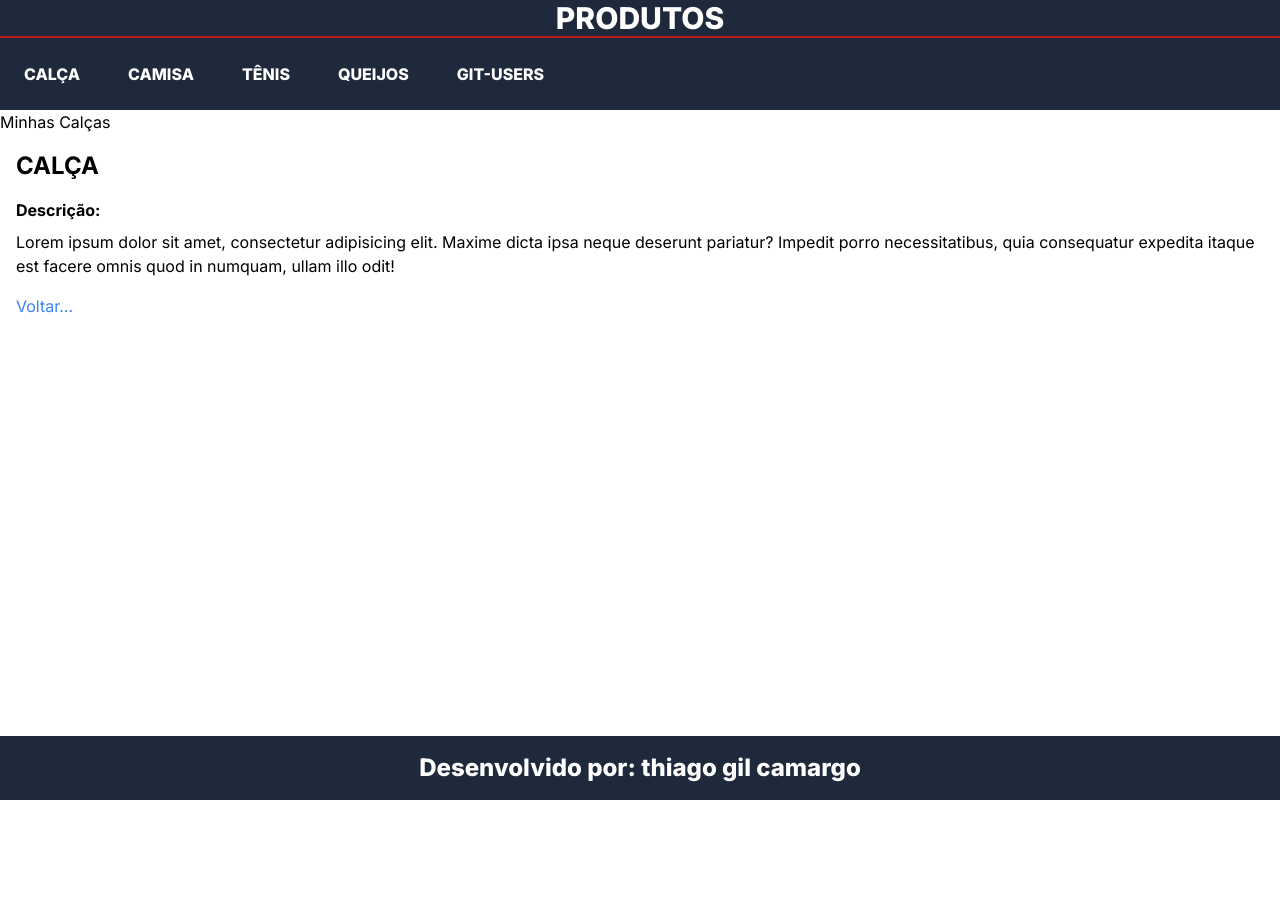
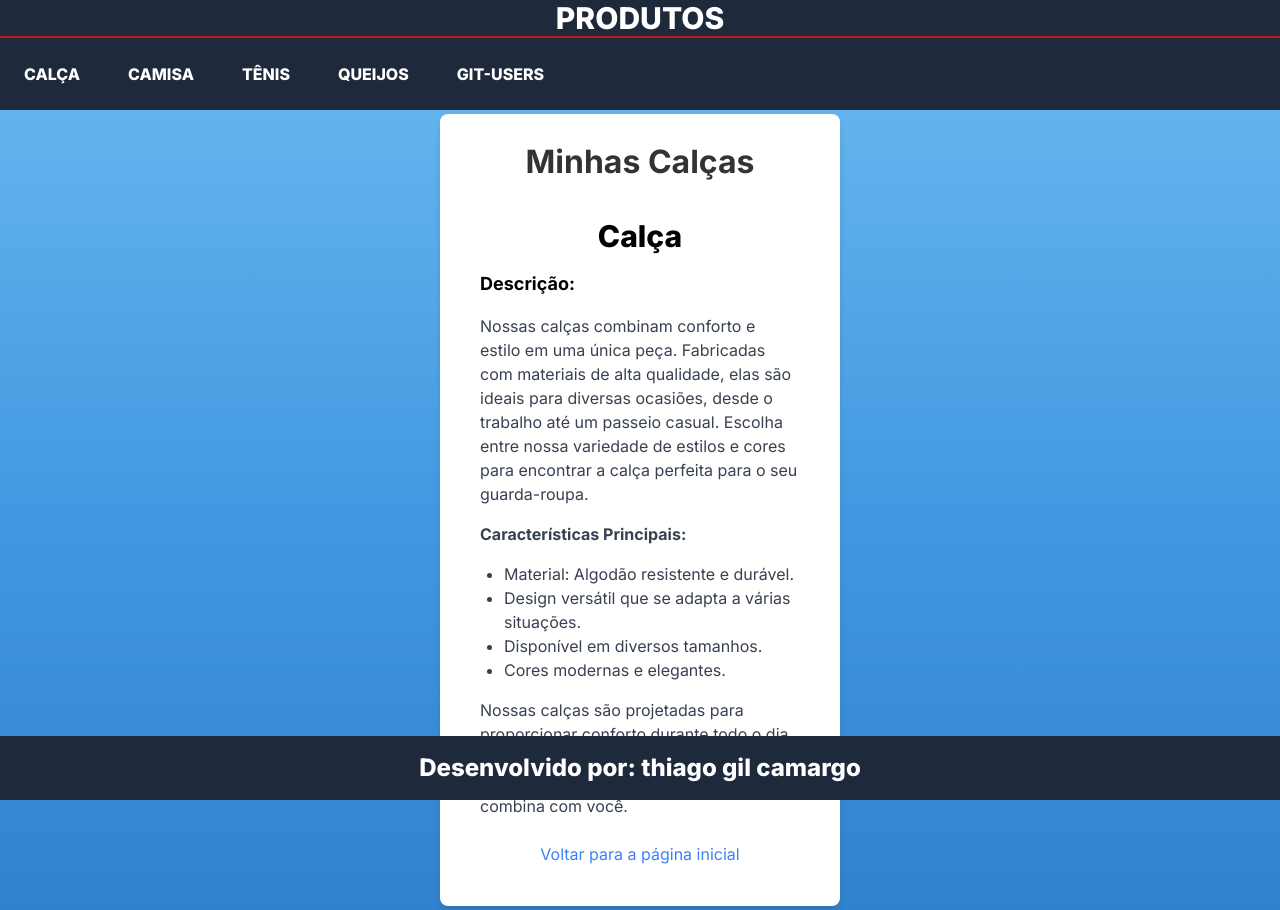
Before and after one commit to thiagogilcamargo/loja-app, a Next.js app: page /produtos/calca in a window 1280 px wide. Before the commit the page ends 800 px from the top, so only its background shows below. Built offline with nearby package versions, Linux system fonts and the light colour scheme.

Commit message:
brauncado com estilização

```diff
--- a/src/app/globals.css
+++ b/src/app/globals.css
@@ -18,7 +18,7 @@
   }
 
   .card-user li {
-    @apply p-5 m-5 bg-white rounded-lg shadow-md w-32 h-40; /* Reduza o tamanho dos cartões */
+    @apply p-5 m-5 bg-slate-800 rounded-lg shadow-md w-32 h-40; /* Reduza o tamanho dos cartões */
   }
 
   .card-user img {
@@ -26,7 +26,7 @@
   }
 
   .card-user figcaption {
-    @apply text-center font-bold text-sm mt-2; /* Reduza o tamanho do texto e a margem superior */
+    @apply text-center  font-bold text-sm mt-2  text-white; /* Reduza o tamanho do texto e a margem superior */
   }
 
 /* Estilos para a classe .page-background */
--- a/src/app/produtos/calca/layout.jsx
+++ b/src/app/produtos/calca/layout.jsx
@@ -1,9 +1,36 @@
+export default function CalcaLayout({ children }) {
+  const layoutStyle = {
+    background: 'linear-gradient(to bottom, #63B3ED, #4299E1, #3182CE)',
+    minHeight: '100vh',
+    display: 'flex',
+    flexDirection: 'column',
+    alignItems: 'center',
+    justifyContent: 'center',
+  };
 
-export default function CalcaLayout({ children }) {
+  const containerStyle = {
+    background: 'white',
+    borderRadius: '8px',
+    padding: '24px',
+    boxShadow: '0 4px 6px rgba(0, 0, 0, 0.1)',
+    maxWidth: '400px',
+    width: '100%',
+  };
+
+  const headingStyle = {
+    fontSize: '2rem',
+    fontWeight: 'bold',
+    color: '#333',
+    marginBottom: '1rem',
+    textAlign: 'center',
+  };
+
   return (
-   <div>
-    <h1>Minhas Calças</h1>
+    <div style={layoutStyle}>
+      <div style={containerStyle}>
+        <h1 style={headingStyle}>Minhas Calças</h1>
         {children}
-   </div>
-  )
+      </div>
+    </div>
+  );
 }
--- a/src/app/produtos/calca/page.jsx
+++ b/src/app/produtos/calca/page.jsx
@@ -3,19 +3,40 @@ import Link from "next/link";
 export default function Calca() {
   return (
     <div className="p-4">
-      <h1 className="text-2xl font-bold mb-4">CALÇA</h1>
-      <p className="mb-2">
+      <h1 className="text-3xl font-extrabold mb-4 text-center">Calça</h1>
+      <p className="text-lg mb-4">
         <strong>Descrição:</strong>
       </p>
-      <p className="mb-4">
-        Lorem ipsum dolor sit amet, consectetur adipisicing elit. Maxime dicta
-        ipsa neque deserunt pariatur? Impedit porro necessitatibus, quia
-        consequatur expedita itaque est facere omnis quod in numquam, ullam illo
-        odit!
+      <div className="mb-4">
+        <p className="text-gray-700">
+          Nossas calças combinam conforto e estilo em uma única peça. Fabricadas
+          com materiais de alta qualidade, elas são ideais para diversas
+          ocasiões, desde o trabalho até um passeio casual. Escolha entre nossa
+          variedade de estilos e cores para encontrar a calça perfeita para o
+          seu guarda-roupa.
+        </p>
+      </div>
+      <p className="text-gray-700 mb-4">
+        <strong>Características Principais:</strong>
       </p>
-      <p>
+      <ul className="list-disc ml-6">
+        <li className="text-gray-700">
+          Material: Algodão resistente e durável.
+        </li>
+        <li className="text-gray-700">
+          Design versátil que se adapta a várias situações.
+        </li>
+        <li className="text-gray-700">Disponível em diversos tamanhos.</li>
+        <li className="text-gray-700">Cores modernas e elegantes.</li>
+      </ul>
+      <p className="mt-4 text-gray-700">
+        Nossas calças são projetadas para proporcionar conforto durante todo o
+        dia, mantendo você na moda. Seja qual for o seu estilo, você encontrará
+        uma calça que combina com você.
+      </p>
+      <p className="mt-6 text-center">
         <Link href="/" className="text-blue-500 hover:underline">
-          Voltar...
+          Voltar para a página inicial
         </Link>
       </p>
     </div>
--- a/src/app/produtos/camisa/page.jsx
+++ b/src/app/produtos/camisa/page.jsx
@@ -3,21 +3,40 @@ import Link from "next/link";
 export default function Camisa() {
   return (
     <div className="p-4">
-      <h1 className="text-2xl font-bold mb-4">CAMISA</h1>
-      <p className="mb-2">
+      <h1 className="text-3xl font-extrabold mb-4 text-center">Camisa</h1>
+      <p className="text-lg mb-4">
         <strong>Descrição:</strong>
       </p>
       <div className="mb-4">
-        <p>
-          Lorem ipsum dolor sit amet, consectetur adipisicing elit. Ullam ipsum
-          inventore rerum voluptas nemo dicta vitae! Obcaecati beatae odit
-          facilis amet quae eos exercitationem eligendi saepe quisquam! Ipsam,
-          eaque suscipit!
+        <p className="text-gray-700">
+          A camisa é uma peça essencial no guarda-roupa de qualquer pessoa. Ela
+          combina estilo, conforto e versatilidade. Feita com tecido de alta
+          qualidade, nossa coleção de camisas oferece o máximo em elegância e
+          durabilidade.
         </p>
       </div>
-      <p>
+      <p className="text-gray-700 mb-4">
+        <strong>Características Principais:</strong>
+      </p>
+      <ul className="list-disc ml-6">
+        <li className="text-gray-700">
+          Material: Algodão de alta qualidade.
+        </li>
+        <li className="text-gray-700">
+          Design elegante que combina com várias ocasiões.
+        </li>
+        <li className="text-gray-700">Disponível em diversos tamanhos.</li>
+        <li className="text-gray-700">Cores modernas e atemporais.</li>
+      </ul>
+      <p className="mt-4 text-gray-700">
+        A camisa é uma escolha perfeita para ocasiões casuais ou formais. Ela
+        pode ser usada no trabalho, em encontros ou em eventos especiais. Com a
+        nossa variedade de estilos e tamanhos, você certamente encontrará a
+        camisa ideal para você.
+      </p>
+      <p className="mt-6 text-center">
         <Link href="/" className="text-blue-500 hover:underline">
-          Voltar...
+          Voltar para a página inicial
         </Link>
       </p>
     </div>
--- a/src/app/produtos/fazenda/loja/laticinios/page.jsx
+++ b/src/app/produtos/fazenda/loja/laticinios/page.jsx
@@ -1,22 +1,31 @@
 import Image from "next/image";
+
 
 export default async function TodosLaticinios() {
     let queijos;
-    try{
+    try {
         const response = await fetch("http://localhost:3000/api/laticinios/0");
         queijos = await response.json();
-    }catch(error){
+    } catch (error) {
         console.log(error);
         redirect("/error");
     }
+
+     // Estilização CSS para a imagem de fundo
+     const pageStyle = {
+        background: `url('/queijo.avif')`,
+        backgroundSize: 'cover',
+        backgroundRepeat: 'no-repeat',
+    };
+
     return (
-        <div className="p-4">
-
-            <h1 className="text-2xl font-bold mb-4">Laticínios</h1>
-
-            <table className="w-full table-auto border-collapse">
+        <div className="page-background" style={pageStyle}>
+            <div className="bg-slate-800 p-8 mt-8 mx-4 rounded-lg">
+                <h1 className="text-3xl font-extrabold text-white mb-4 text-center">Laticínios</h1>
+                <div className="overflow-x-auto">
+                    <table className="w-full table-auto">
                         <thead>
-                    <tr className="bg-gray-200">
+                            <tr className="bg-gray-200 text-black">
                                 <th className="border p-2">ID</th>
                                 <th className="border p-2">Imagem</th>
                                 <th className="border p-2">Nome</th>
@@ -27,25 +36,22 @@ return (
                         </thead>
                         <tbody>
                             {queijos.map((queijo) => (
-                        <tr key={queijo.id}>
-                            <td className="border p-2">{queijo.id}</td>
-                            <td className="border p-2">
+                                <tr key={queijo.id} className="text-white">
+                                    <td className="border p-2 text-center">{queijo.id}</td>
+                                    <td className="border p-2 flex items-center justify-center">
                                         <Image src={queijo.imagem} width={100} height={100} alt={queijo.descricao} />
                                     </td>
-                            <td className="border p-2">{queijo.nome}</td>
-                            <td className="border p-2">{queijo.preco}</td>
-                            <td className="border p-2">{queijo.categoria}</td>
-                            <td className="border p-2">{queijo.descricao}</td>
+                                    <td className="border p-2 text-center">{queijo.nome}</td>
+                                    <td className="border p-2 text-center">{queijo.preco}</td>
+                                    <td className="border p-2 text-center">{queijo.categoria}</td>
+                                    <td className="border p-2 text-center">{queijo.descricao}</td>
                                 </tr>
                             ))}
                         </tbody>
-                <tfoot>
-                    <tr className="bg-gray-200">
-                        <td className="border p-2" colSpan="6">Total de Laticínios: {queijos.length}</td>
-                    </tr>
-                </tfoot>
                     </table>
-
                 </div>
-    )
+                <p className="text-white text-center mt-4">Total de Laticínios: {queijos.length}</p>
+            </div>
+        </div>
+    );
 }
--- a/src/app/produtos/tenis/page.jsx
+++ b/src/app/produtos/tenis/page.jsx
@@ -3,21 +3,40 @@ import Link from "next/link";
 export default function Tenis() {
   return (
     <div className="p-4">
-      <h1 className="text-2xl font-bold mb-4">TÊNIS</h1>
-      <p className="mb-2">
+      <h1 className="text-3xl font-extrabold mb-4 text-center">Tênis</h1>
+      <p className="text-lg mb-4">
         <strong>Descrição:</strong>
       </p>
       <div className="mb-4">
-        <p>
-          Lorem ipsum dolor sit amet, consectetur adipisicing elit. Ullam ipsum
-          inventore rerum voluptas nemo dicta vitae! Obcaecati beatae odit
-          facilis amet quae eos exercitationem eligendi saepe quisquam! Ipsam,
-          eaque suscipit!
+        <p className="text-gray-700">
+          Descubra o conforto e estilo definitivo com nossos tênis premium.
+          Projetados para atender ao seu estilo de vida ativo, nossos tênis são
+          a escolha perfeita para qualquer atividade, desde corridas matinais
+          até caminhadas no parque. Fabricados com materiais de alta qualidade,
+          eles oferecem um ajuste perfeito e durabilidade excepcional.
         </p>
       </div>
-      <p>
+      <p className="text-gray-700 mb-4">
+        <strong>Características Principais:</strong>
+      </p>
+      <ul className="list-disc ml-6">
+        <li className="text-gray-700">
+          Material respirável que mantém seus pés frescos.
+        </li>
+        <li className="text-gray-700">
+          Sola amortecida para conforto durante todo o dia.
+        </li>
+        <li className="text-gray-700">Design elegante e versátil.</li>
+        <li className="text-gray-700">Disponível em vários tamanhos e cores.</li>
+      </ul>
+      <p className="mt-4 text-gray-700">
+        Experimente a combinação perfeita de moda e funcionalidade com nossos
+        tênis. Esteja preparado para qualquer aventura com calçados que se
+        destacam em conforto e estilo.
+      </p>
+      <p className="mt-6 text-center">
         <Link href="/" className="text-blue-500 hover:underline">
-          Voltar...
+          Voltar para a página inicial
         </Link>
       </p>
     </div>
--- a/src/app/user-pages/page.jsx
+++ b/src/app/user-pages/page.jsx
@@ -14,7 +14,16 @@ export default function UserPages() {
 
   return (
     <div className="page-background">
-      <h1 className="text-4xl font-extrabold text-red-600 mb-4">User Pages</h1>
+<div className="h-24 w-48 mx-auto mt-8 flex items-center justify-center bg-gradient-to-b  bg-slate-800 bg-slate-800 rounded-lg p-4">
+  <h1 className="text-lg font-extrabold text-red-800 border-2 border-red-700 p-3">
+    User Pages
+  </h1>
+</div>
+
+
+
+
+
 
       <div className="card-scroll">
         <ul className="card-user">
```
Also changed, not shown: public/queijo.avif (added). Lines whose indentation alone changed are shown as unchanged.
